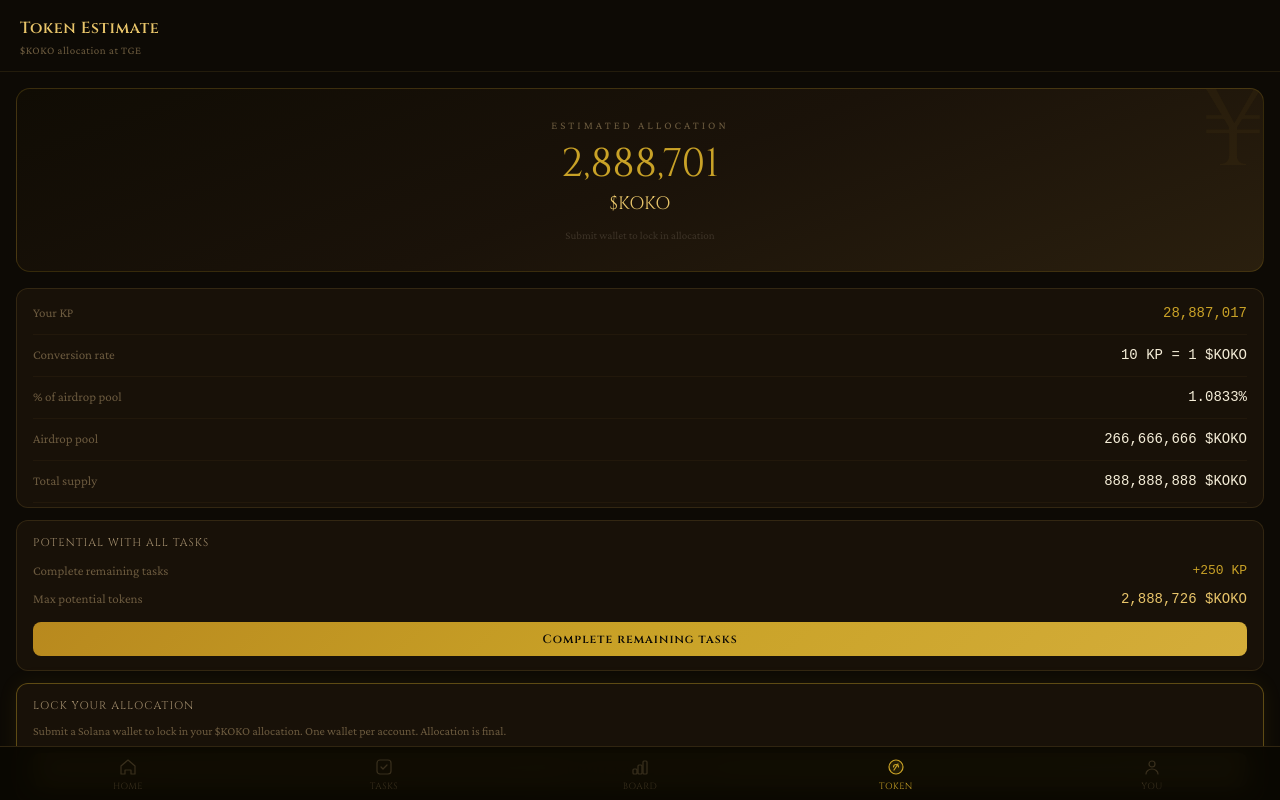
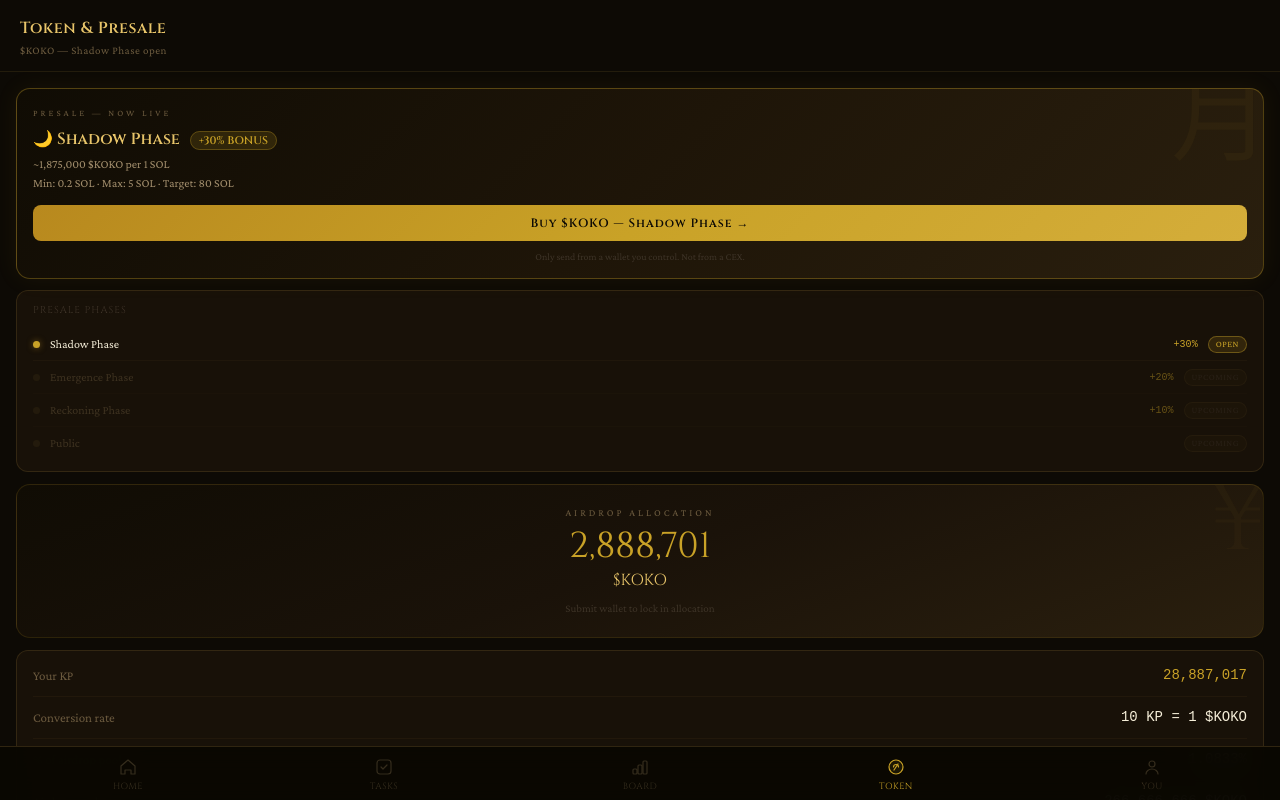
Before and after one commit to fanghook35-cyber/kokominiapp, a React (Vite) app in the folder koko-miniapp/: page / in a window 1280 px wide. Both pictures are taken after a click on the button "TOKEN". Built offline with nearby package versions, Linux system fonts and the light colour scheme; no server answers.

Commit message:
Update TokenScreen.jsx

```diff
--- a/koko-miniapp/src/screens/TokenScreen.jsx
+++ b/koko-miniapp/src/screens/TokenScreen.jsx
@@ -1,8 +1,23 @@
 import React from 'react'
 import { useUser } from '../hooks/useUser'
 import { Card, GoldButton, ScreenHeader } from '../components/UI'
-import { fmt, calcTokens, AIRDROP_CAP, TOKEN_RATE, TASK_POINTS, allTasksDone } from '../lib/tg'
-import { TG } from '../lib/tg'
+import { fmt, calcTokens, AIRDROP_CAP, TOKEN_RATE, TASK_POINTS, allTasksDone, TG } from '../lib/tg'
+
+const PRESALE_URL     = 'https://moonpay.hel.io/x/Kairokuworld'
+const PRESALE_ALLOC   = 150_000_000
+const TOTAL_SUPPLY    = 888_888_888
+const TOTAL_RAISE_SOL = 80
+const MIN_SOL         = 0.2
+const MAX_SOL         = 5
+const BASE_RATE       = 1_875_000  // $KOKO per 1 SOL
+const BONUS_PCT       = 30         // Shadow Phase bonus
+
+const PHASES = [
+  { name: 'Shadow Phase',    bonus: 30, status: 'OPEN',     active: true  },
+  { name: 'Emergence Phase', bonus: 20, status: 'UPCOMING', active: false },
+  { name: 'Reckoning Phase', bonus: 10, status: 'UPCOMING', active: false },
+  { name: 'Public',          bonus: 0,  status: 'UPCOMING', active: false },
+]
 
 function StatRow({ label, value, accent }) {
   return (
@@ -20,111 +35,163 @@ export default function TokenScreen() {
   const { user, loading } = useUser()
   if (loading || !user) return null
 
-  const tokens     = calcTokens(user.points)
-  const pctOfPool  = ((tokens / AIRDROP_CAP) * 100).toFixed(4)
-  const done       = allTasksDone(user)
-  const remaining  = TASK_POINTS.joined_telegram * (!user.joined_telegram ? 1 : 0)
-                   + TASK_POINTS.followed_x      * (!user.followed_x      ? 1 : 0)
-                   + TASK_POINTS.retweeted       * (!user.retweeted       ? 1 : 0)
-                   + TASK_POINTS.lore_answered   * (!user.lore_answered   ? 1 : 0)
+  const tokens      = calcTokens(user.points)
+  const pctOfPool   = ((tokens / AIRDROP_CAP) * 100).toFixed(4)
+  const done        = allTasksDone(user)
+  const remaining   = TASK_POINTS.joined_telegram * (!user.joined_telegram ? 1 : 0)
+                    + TASK_POINTS.followed_x      * (!user.followed_x      ? 1 : 0)
+                    + TASK_POINTS.retweeted       * (!user.retweeted       ? 1 : 0)
+                    + TASK_POINTS.lore_answered   * (!user.lore_answered   ? 1 : 0)
   const maxPotential = user.points + remaining
 
   return (
     <div style={{ height:'100%', display:'flex', flexDirection:'column' }}>
-      <ScreenHeader title="Token Estimate" subtitle="$KOKO allocation at TGE" />
+      <ScreenHeader title="Token & Presale" subtitle="$KOKO — Shadow Phase open" />
 
       <div style={{ flex:1, overflowY:'auto', padding:16 }}>
 
-        {/* Main figure */}
+        {/* ── Presale Banner ── */}
         <div
           className="animate-rise"
           style={{
-            background:'linear-gradient(160deg,#100c04,#1a1209,#2a1f0e)',
-            border:'0.5px solid rgba(201,162,39,0.2)',
-            borderRadius:14, padding:'28px 20px',
-            textAlign:'center', marginBottom:16, position:'relative', overflow:'hidden',
+            background:'linear-gradient(135deg,#100c04,#1e1508,#2a1f0e)',
+            border:'0.5px solid rgba(201,162,39,0.35)',
+            borderRadius:14, padding:'18px 16px 14px',
+            marginBottom:12, position:'relative', overflow:'hidden',
+            boxShadow:'0 0 24px rgba(201,162,39,0.07)',
           }}
         >
-          <div style={{
-            position:'absolute', top:-20, right:-10,
-            fontFamily:'var(--font-display)', fontSize:120, color:'rgba(201,162,39,0.05)',
-            lineHeight:1, pointerEvents:'none',
-          }}>¥</div>
+          <div style={{ position:'absolute', top:-16, right:-8, fontFamily:'var(--font-display)', fontSize:100, color:'rgba(201,162,39,0.05)', lineHeight:1, pointerEvents:'none' }}>月</div>
 
-          <div style={{ fontSize:11, color:'var(--smoke)', letterSpacing:3, textTransform:'uppercase', marginBottom:10 }}>
-            Estimated allocation
+          <div style={{ fontSize:9, letterSpacing:3, color:'var(--smoke)', textTransform:'uppercase', marginBottom:6 }}>
+            Presale — Now Live
           </div>
+          <div style={{ fontFamily:'var(--font-display)', fontSize:16, color:'var(--gold2)', marginBottom:4, fontWeight:600 }}>
+            🌙 Shadow Phase  <span style={{ fontSize:11, color:'var(--gold)', background:'rgba(201,162,39,0.15)', border:'0.5px solid rgba(201,162,39,0.3)', borderRadius:10, padding:'1px 8px', marginLeft:6 }}>+30% BONUS</span>
+          </div>
+          <div style={{ fontSize:12, color:'var(--mist)', lineHeight:1.6, marginBottom:12 }}>
+            ~1,875,000 $KOKO per 1 SOL<br/>
+            Min: {MIN_SOL} SOL · Max: {MAX_SOL} SOL · Target: {TOTAL_RAISE_SOL} SOL
+          </div>
+          <GoldButton
+            onClick={() => TG.openUrl(PRESALE_URL)}
+            style={{ fontSize:12, padding:'10px 16px' }}
+          >
+            Buy $KOKO — Shadow Phase →
+          </GoldButton>
+          <div style={{ fontSize:10, color:'var(--ash)', marginTop:8, textAlign:'center' }}>
+            Only send from a wallet you control. Not from a CEX.
+          </div>
+        </div>
 
+        {/* ── Phase tracker ── */}
+        <Card style={{ marginBottom:12, padding:'12px 16px' }}>
+          <div style={{ fontFamily:'var(--font-display)', fontSize:10, color:'var(--ash)', letterSpacing:1, textTransform:'uppercase', marginBottom:10 }}>
+            Presale Phases
+          </div>
+          {PHASES.map((p, i) => (
+            <div key={i} style={{
+              display:'flex', alignItems:'center', gap:10,
+              padding:'7px 0',
+              borderBottom: i < PHASES.length - 1 ? '0.5px solid rgba(42,31,14,0.5)' : 'none',
+              opacity: p.active ? 1 : 0.45,
+            }}>
+              <div style={{
+                width:7, height:7, borderRadius:'50%', flexShrink:0,
+                background: p.active ? 'var(--gold)' : 'rgba(58,46,20,0.8)',
+                boxShadow: p.active ? '0 0 6px rgba(201,162,39,0.5)' : 'none',
+              }} />
+              <span style={{ flex:1, fontSize:12, color: p.active ? 'var(--paper)' : 'var(--smoke)' }}>{p.name}</span>
+              {p.bonus > 0 && (
+                <span style={{ fontSize:10, color:'var(--gold)', fontFamily:'monospace' }}>+{p.bonus}%</span>
+              )}
+              <span style={{
+                fontSize:9, padding:'1px 7px', borderRadius:10,
+                background: p.active ? 'rgba(201,162,39,0.15)' : 'rgba(42,31,14,0.6)',
+                border: `0.5px solid ${p.active ? 'rgba(201,162,39,0.4)' : 'rgba(58,46,20,0.8)'}`,
+                color: p.active ? 'var(--gold)' : 'var(--ash)',
+                letterSpacing: 0.5,
+              }}>
+                {p.status}
+              </span>
+            </div>
+          ))}
+        </Card>
+
+        {/* ── Airdrop allocation ── */}
+        <div
+          style={{
+            background:'linear-gradient(160deg,#100c04,#1a1209,#2a1f0e)',
+            border:'0.5px solid rgba(201,162,39,0.15)',
+            borderRadius:14, padding:'20px 16px',
+            textAlign:'center', marginBottom:12, position:'relative', overflow:'hidden',
+          }}
+        >
+          <div style={{ position:'absolute', top:-16, right:-8, fontFamily:'var(--font-display)', fontSize:100, color:'rgba(201,162,39,0.04)', lineHeight:1, pointerEvents:'none' }}>¥</div>
+          <div style={{ fontSize:10, color:'var(--smoke)', letterSpacing:3, textTransform:'uppercase', marginBottom:8 }}>
+            Airdrop Allocation
+          </div>
           {user.is_suspicious ? (
-            <div style={{ fontSize:20, color:'#c05050', fontFamily:'var(--font-display)' }}>
-              Account Flagged
-            </div>
+            <div style={{ fontSize:18, color:'#c05050', fontFamily:'var(--font-display)' }}>Account Flagged</div>
           ) : !user.wallet_address ? (
             <>
-              <div style={{ fontFamily:'var(--font-display)', fontSize:40, color:'var(--gold)', lineHeight:1, marginBottom:6 }}>
-                {fmt(tokens)}
-              </div>
-              <div style={{ fontFamily:'var(--font-display)', fontSize:18, color:'var(--gold2)' }}>$KOKO</div>
-              <div style={{ fontSize:11, color:'var(--ash)', marginTop:10 }}>
-                Submit wallet to lock in allocation
-              </div>
+              <div style={{ fontFamily:'var(--font-display)', fontSize:36, color:'var(--gold)', lineHeight:1, marginBottom:4 }}>{fmt(tokens)}</div>
+              <div style={{ fontFamily:'var(--font-display)', fontSize:16, color:'var(--gold2)', marginBottom:8 }}>$KOKO</div>
+              <div style={{ fontSize:11, color:'var(--ash)' }}>Submit wallet to lock in allocation</div>
             </>
           ) : (
             <>
-              <div style={{ fontFamily:'var(--font-display)', fontSize:40, color:'var(--gold)', lineHeight:1, marginBottom:6 }}>
-                {fmt(user.tokens_allocated)}
-              </div>
-              <div style={{ fontFamily:'var(--font-display)', fontSize:18, color:'var(--gold2)' }}>$KOKO</div>
-              <div style={{ fontSize:11, color:'var(--success)', marginTop:10 }}>
-                ✓ Allocation locked · Wallet submitted
-              </div>
-              <div style={{ fontSize:10, color:'var(--ash)', marginTop:4, wordBreak:'break-all', fontFamily:'monospace' }}>
+              <div style={{ fontFamily:'var(--font-display)', fontSize:36, color:'var(--gold)', lineHeight:1, marginBottom:4 }}>{fmt(user.tokens_allocated)}</div>
+              <div style={{ fontFamily:'var(--font-display)', fontSize:16, color:'var(--gold2)', marginBottom:8 }}>$KOKO</div>
+              <div style={{ fontSize:11, color:'var(--success)', marginBottom:4 }}>✓ Allocation locked · Wallet submitted</div>
+              <div style={{ fontSize:10, color:'var(--ash)', fontFamily:'monospace' }}>
                 {user.wallet_address.slice(0,8)}...{user.wallet_address.slice(-6)}
               </div>
             </>
           )}
         </div>
 
-        {/* Stats */}
+        {/* ── Stats ── */}
         <Card style={{ marginBottom:12, padding:'4px 16px' }}>
-          <StatRow label="Your KP"              value={fmt(user.points)}       accent />
-          <StatRow label="Conversion rate"       value={`${TOKEN_RATE} KP = 1 $KOKO`} />
-          <StatRow label="% of airdrop pool"     value={`${pctOfPool}%`}       />
-          <StatRow label="Airdrop pool"           value="266,666,666 $KOKO"    />
-          <StatRow label="Total supply"           value="888,888,888 $KOKO"    />
+          <StatRow label="Your KP"           value={fmt(user.points)}            accent />
+          <StatRow label="Conversion rate"    value={`${TOKEN_RATE} KP = 1 $KOKO`} />
+          <StatRow label="% of airdrop pool"  value={`${pctOfPool}%`}             />
+          <StatRow label="Airdrop pool"        value="266,666,666 $KOKO"           />
+          <StatRow label="Presale allocation"  value="150,000,000 $KOKO"           />
+          <StatRow label="Total supply"        value="888,888,888 $KOKO"           />
         </Card>
 
-        {/* Potential */}
+        {/* ── Potential ── */}
         {!done && remaining > 0 && (
           <Card style={{ marginBottom:12 }}>
             <div style={{ padding:'14px 16px' }}>
-              <div style={{ fontFamily:'var(--font-display)', fontSize:11, color:'var(--mist)', letterSpacing:1, textTransform:'uppercase', marginBottom:10 }}>
+              <div style={{ fontFamily:'var(--font-display)', fontSize:10, color:'var(--mist)', letterSpacing:1, textTransform:'uppercase', marginBottom:10 }}>
                 Potential with all tasks
               </div>
-              <div style={{ display:'flex', justifyContent:'space-between', alignItems:'center', marginBottom:8 }}>
-                <span style={{ fontSize:13, color:'var(--smoke)' }}>Complete remaining tasks</span>
+              <div style={{ display:'flex', justifyContent:'space-between', marginBottom:8 }}>
+                <span style={{ fontSize:13, color:'var(--smoke)' }}>Remaining tasks</span>
                 <span style={{ fontSize:13, color:'var(--gold)', fontFamily:'monospace' }}>+{fmt(remaining)} KP</span>
               </div>
-              <div style={{ display:'flex', justifyContent:'space-between', alignItems:'center', marginBottom:12 }}>
-                <span style={{ fontSize:13, color:'var(--smoke)' }}>Max potential tokens</span>
-                <span style={{ fontSize:14, color:'var(--gold2)', fontFamily:'monospace', fontWeight:500 }}>{fmt(calcTokens(maxPotential))} $KOKO</span>
+              <div style={{ display:'flex', justifyContent:'space-between', marginBottom:12 }}>
+                <span style={{ fontSize:13, color:'var(--smoke)' }}>Max tokens</span>
+                <span style={{ fontSize:14, color:'var(--gold2)', fontFamily:'monospace' }}>{fmt(calcTokens(maxPotential))} $KOKO</span>
               </div>
-              <GoldButton onClick={() => TG.openBot('tasks')} style={{ fontSize:12, padding:'9px 16px' }}>
+              <GoldButton onClick={() => window.dispatchEvent(new CustomEvent('navigate', { detail: 'tasks' }))} style={{ fontSize:12, padding:'9px 16px' }}>
                 Complete remaining tasks
               </GoldButton>
             </div>
           </Card>
         )}
 
-        {/* Submit wallet CTA */}
+        {/* ── Submit wallet CTA ── */}
         {!user.wallet_address && !user.is_suspicious && (
           <Card glow style={{ marginBottom:12 }}>
             <div style={{ padding:'14px 16px' }}>
-              <div style={{ fontFamily:'var(--font-display)', fontSize:11, color:'var(--mist)', letterSpacing:1, textTransform:'uppercase', marginBottom:8 }}>
-                Lock your allocation
+              <div style={{ fontFamily:'var(--font-display)', fontSize:10, color:'var(--mist)', letterSpacing:1, textTransform:'uppercase', marginBottom:8 }}>
+                Lock your airdrop allocation
               </div>
               <p style={{ fontSize:12, color:'var(--smoke)', lineHeight:1.6, marginBottom:12 }}>
-                Submit a Solana wallet to lock in your $KOKO allocation. One wallet per account. Allocation is final.
+                Submit a Solana wallet to lock in your $KOKO airdrop. One wallet per account. Allocation is final at TGE.
               </p>
               <GoldButton onClick={() => TG.openBot('wallet')} style={{ fontSize:12, padding:'9px 16px' }}>
                 Submit wallet via bot
@@ -133,8 +200,8 @@ export default function TokenScreen() {
           </Card>
         )}
 
-        <div style={{ textAlign:'center', padding:'8px 20px 16px', fontSize:11, color:'var(--ash)', fontStyle:'italic', lineHeight:1.8 }}>
-          "Tokens distributed at TGE.<br/>The village does not forget its believers."
+        <div style={{ textAlign:'center', padding:'8px 20px 20px', fontSize:11, color:'var(--ash)', fontStyle:'italic', lineHeight:1.8 }}>
+          "The earliest believers always remember where they stood."
         </div>
       </div>
     </div>
```
